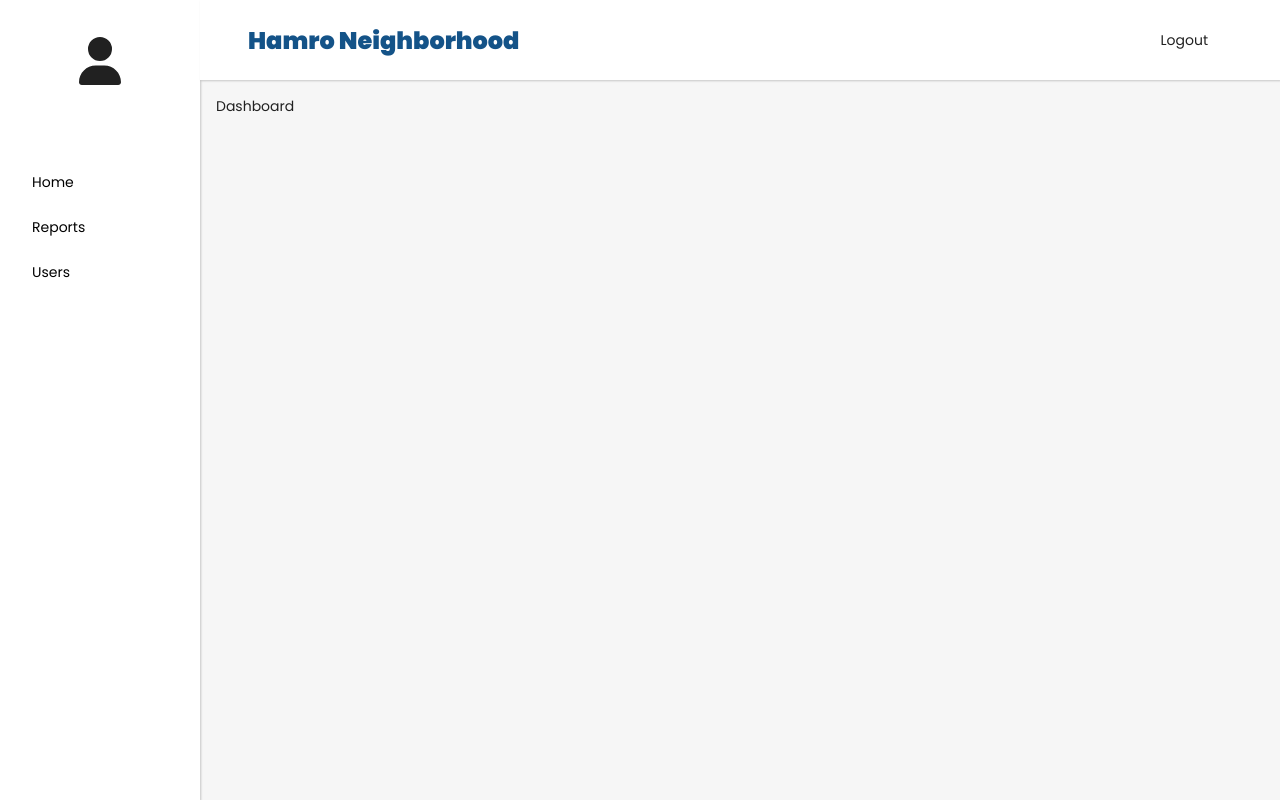
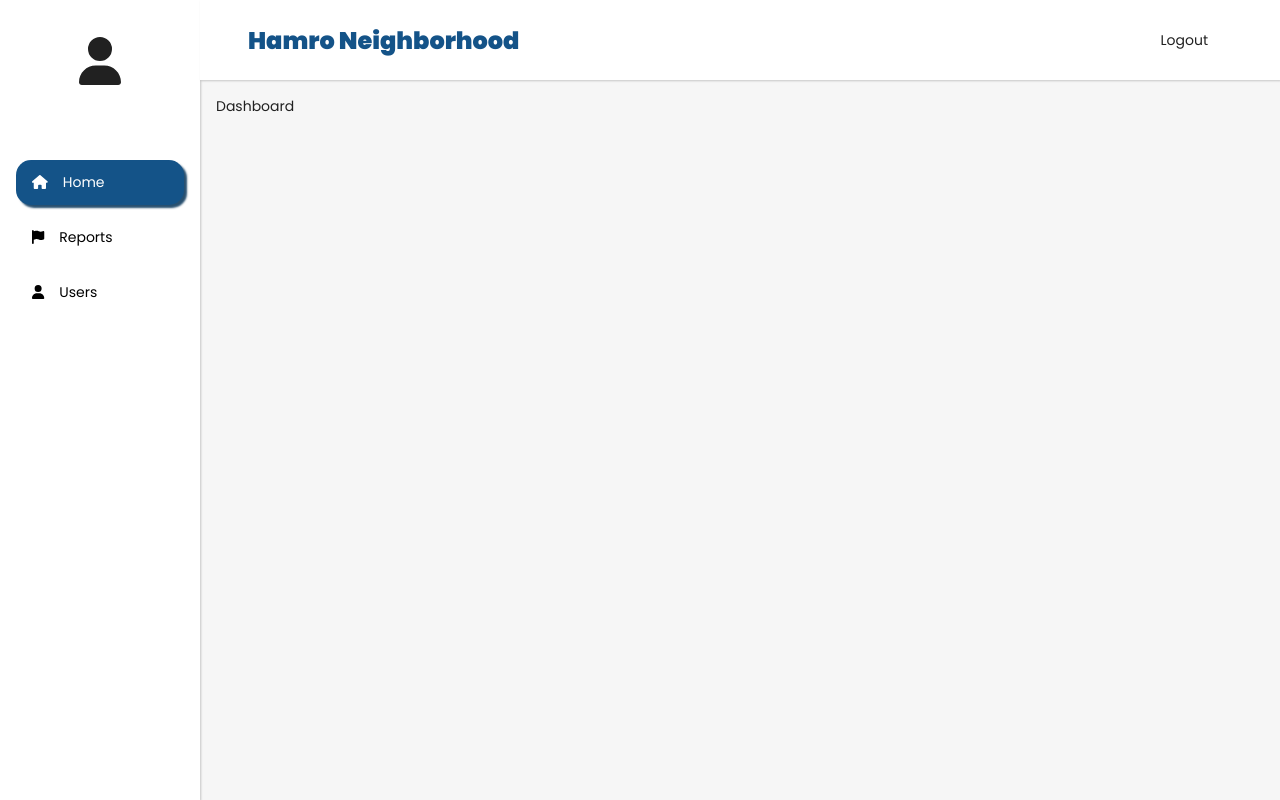
Before and after one commit to Kashish90s/IssueReportingSystem, a React (Vite) app in the folder system-frontend/: page /Home in a window 1280 px wide. Built offline with nearby package versions, Linux system fonts and the light colour scheme; no server answers; sample sign-in values are in the browser's storage.

Commit message:
made side nav have active state

```diff
--- a/system-frontend/src/components/DefaultLayout.jsx
+++ b/system-frontend/src/components/DefaultLayout.jsx
@@ -1,45 +1,19 @@
-import { Link, Navigate, Outlet } from "react-router-dom";
+import { NavLink, Navigate, Outlet } from "react-router-dom";
 import { useStateContext } from "../context/ContextProvider";
 import axiosClient from "../axios-client.js";
 import { useEffect, useState } from "react";
 import { FontAwesomeIcon } from "@fortawesome/react-fontawesome";
-import { faUser } from "@fortawesome/free-solid-svg-icons";
-import { IssueType } from "../constant/constant.jsx";
+import { faFlag, faHouse, faUser } from "@fortawesome/free-solid-svg-icons";
 
 export default function DefaultLayout() {
-  const { user, token, setUser, setToken, report, setReport, setLoading } =
-    useStateContext();
-
+  const { user, token, setUser, setToken } = useStateContext();
+  const [isActive, setIsActive] = useState(false);
 
   useEffect(() => {
     axiosClient.get("/user").then(({ data }) => {
       setUser(data);
     });
-    // if (!report || report.length === 0) {
-    //   getReports();
-    // }
   }, []);
-
-  // const getReports = () => {
-  //   setLoading(true);
-  //   axiosClient
-  //     .get(`/report?page=${count}`)
-  //     .then(({ data }) => {
-  //       // Map the issue_status to the corresponding label
-  //       console.log(data);
-  //       const reports = data.report.data.map((item) => ({
-  //         ...item,
-  //         issue_label:
-  //           IssueType.find((type) => type.value === item.issue_status)?.label ||
-  //           "Unknown",
-  //       }));
-  //       setLoading(false);
-  //       setReport(reports);
-  //     })
-  //     .catch(() => {
-  //       setLoading(false);
-  //     });
-  // };
 
   if (!token) {
     return <Navigate to="/login" />;
@@ -53,7 +27,11 @@ export default function DefaultLayout() {
       setToken(null);
     });
   };
-  console.log(report);
+
+  const handelActive = (event) => {
+    event.preventDefault();
+    setIsActive(isActive);
+  };
   return (
     <div id="defaultLayout">
       <aside>
@@ -68,9 +46,18 @@ export default function DefaultLayout() {
           </div>
           <div className="user-name">{user.name} &nbsp; &nbsp;</div>
         </div>
-        <Link to="/Home">Home</Link>
-        <Link to="/Reports">Reports</Link>
-        <Link to="/users">Users</Link>
+        <NavLink to="/Home">
+          <FontAwesomeIcon icon={faHouse} className="icon" />
+          <span>Home</span>
+        </NavLink>
+        <NavLink to="/Reports">
+          <FontAwesomeIcon icon={faFlag} className="icon" />
+          <span>Reports</span>
+        </NavLink>
+        <NavLink to="/users">
+          <FontAwesomeIcon icon={faUser} className="icon" />
+          <span>Users</span>
+        </NavLink>
       </aside>
       <div className="content">
         <header>
--- a/system-frontend/src/index.css
+++ b/system-frontend/src/index.css
@@ -83,10 +83,18 @@ input:focus {
     color: white;
 }
 
-.btn:hover,
+/* .btn:hover,
+.btn:focus,
 .btn:active,
-.btn:focus {
+.btn.active {
     background:  #145388;
+    color: white;
+} */
+
+.active{
+    background:  #145388;
+    color: white !important;
+    box-shadow: 3px 3px 2px #285070;
 }
 
 .text-center {
@@ -193,15 +201,19 @@ table > tbody > tr > td {
 #defaultLayout aside > a {
     display: block;
     padding: 0.75rem 1rem;
-    border-radius: 6px;
+    border-radius: 15px;
     color: black;
     text-decoration: none;
     transition: all 0.2s;
+    margin-bottom: 10px;
+
 }
 
 #defaultLayout aside > a:hover {
     background-color: #145388;
     color: white;
+    box-sizing: border-box;
+    box-shadow: 5px 5px 2px #325673;
 }
 
 #defaultLayout .content {
@@ -220,6 +232,10 @@ table > tbody > tr > td {
 
 #defaultLayout main {
     padding: 1rem;
+}
+
+.icon {
+    margin-right: 15px;
 }
 
 .animated {
@@ -262,6 +278,8 @@ table > tbody > tr > td {
     font-weight: 900;
     color:  #145388;
 }
+
+
 @keyframes fadeInDown {
     0% {
         opacity: 0;
```
